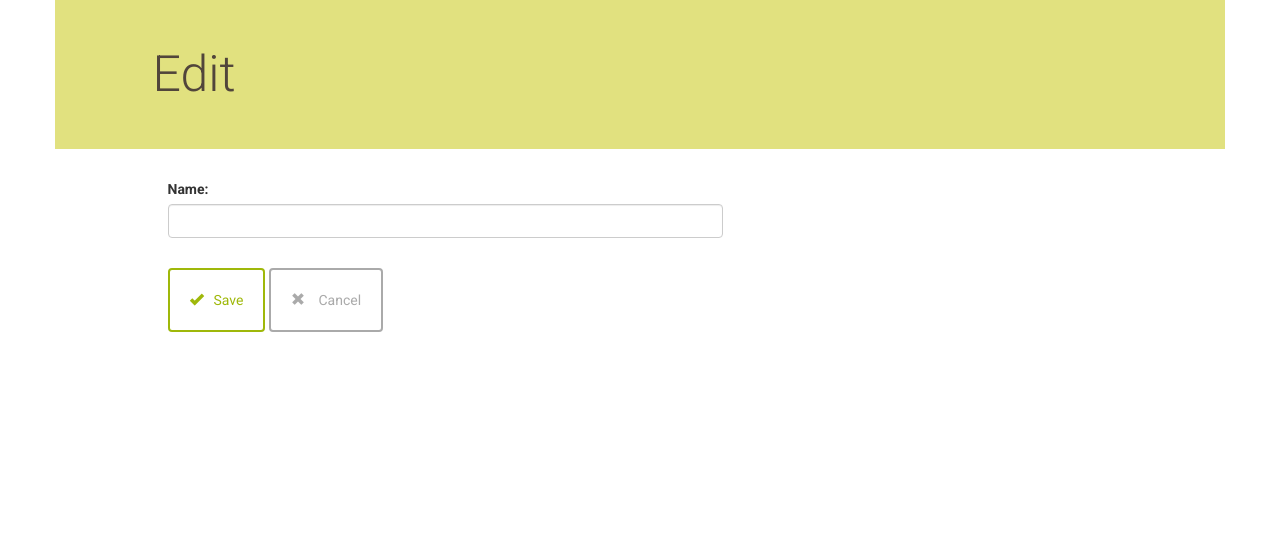
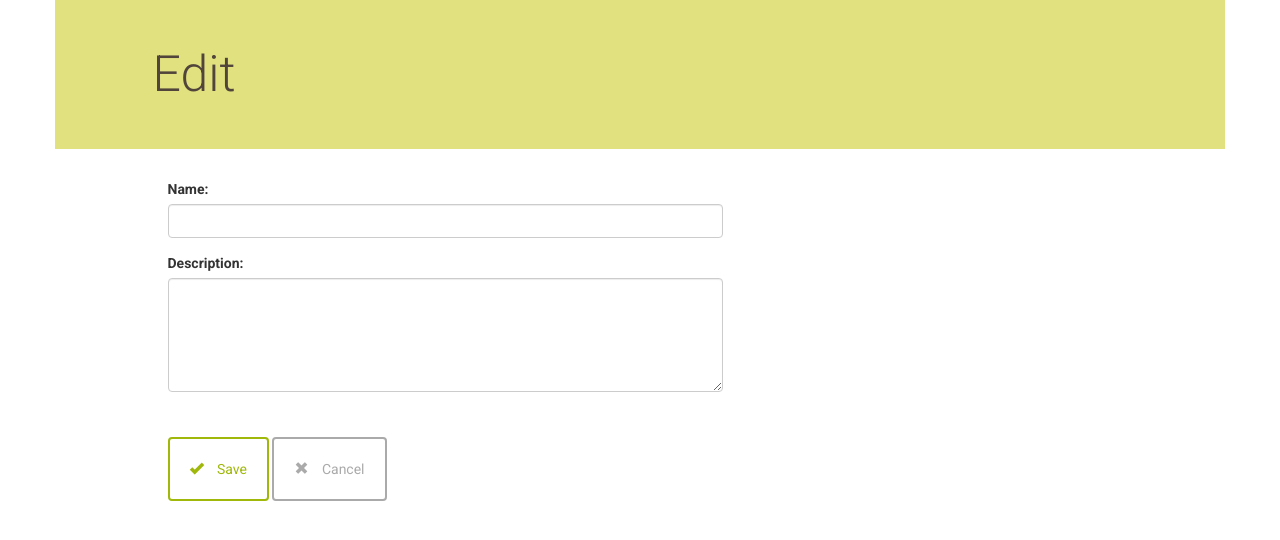
Before and after one commit to MQCOMP3310-2023/comp3310assignment2-sad-binches, a Flask app: template project/templates/editRestaurant.html in a window 1280 px wide. Shown: the part 96-636 px from the top of the page. Run offline with Flask 3, Linux system fonts and the light colour scheme; the template is opened without the code that fills it, so the values that code supplies are empty; some libraries are stand-ins or nearby versions.

Commit message:
update editRestaurant

```diff
--- a/project/templates/editRestaurant.html
+++ b/project/templates/editRestaurant.html
@@ -6,23 +6,29 @@
 </div>
 <div class="row banner menu">
     <div class="col-md-11 col-md-offset-1 padding-none">
-			<h1>Edit {{restaurant.name}}</h1>
+        <h1>Edit {{ restaurant.name }}</h1>
     </div>
 </div>
 <div class="row">
     <div class="col-md-6 col-md-offset-1 padding-top">
-			<form action="{{ url_for('main.editRestaurant',restaurant_id = restaurant.id)}}" method = "post">
+        <form action="{{ url_for('main.editRestaurant', restaurant_id=restaurant.id) }}" method="post">
             <div class="form-group">
                 <label for="name">Name:</label>
-					<input type ="text" class="form-control" name="name" value="{{restaurant.name }}">
+                <input type="text" class="form-control" name="name" value="{{ restaurant.name }}">
+            </div>
+            <div class="form-group">
+                <label for="description">Description:</label>
+                <textarea class="form-control" name="description" rows="5">{{ restaurant.description }}</textarea>
+            </div>
             <div class="padding-bottom"></div>
-					<button type="submit" class="btn btn-default" id="submit" type="submit">
-					<span class="glyphicon glyphicon-ok" aria-hidden="true"></span>Save</button>
-					<a href = '{{url_for('main.showRestaurants')}}'>
+            <button type="submit" class="btn btn-default" id="submit">
+                <span class="glyphicon glyphicon-ok" aria-hidden="true"></span> Save
+            </button>
+            <a href="{{ url_for('main.showRestaurants') }}">
                 <button class="btn btn-default delete">
-						<span class="glyphicon glyphicon-remove" aria-hidden="true"></span> Cancel</button>
+                    <span class="glyphicon glyphicon-remove" aria-hidden="true"></span> Cancel
+                </button>
             </a>
-				</div>
         </form>
     </div>
 </div>
```
Also changed, not shown: project/templates/new_restaurant_owner.html (renamed from project/templates/admin.html). Lines whose indentation alone changed are shown as unchanged.
